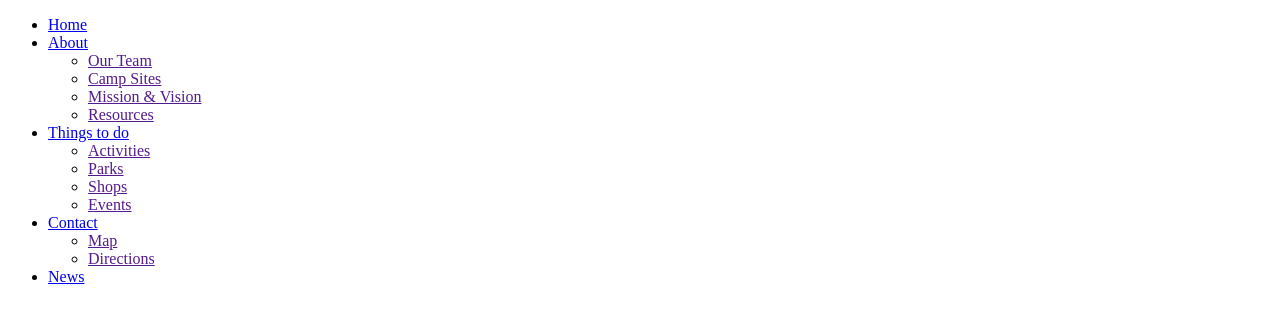
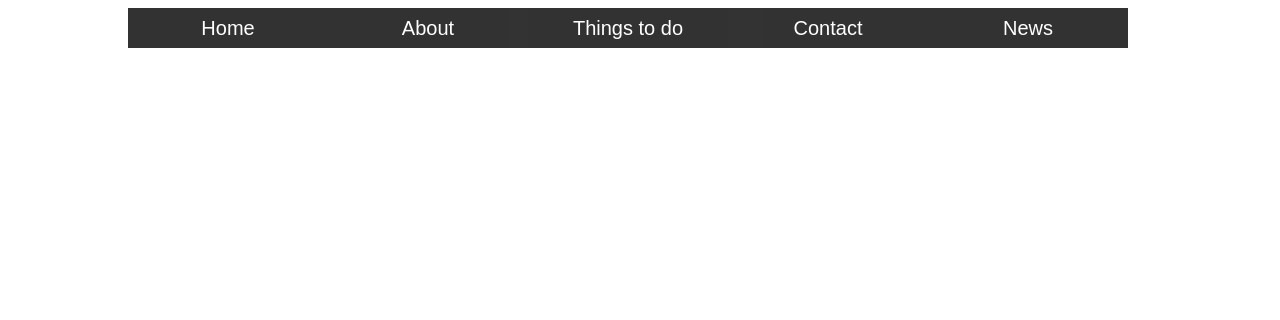
Before and after one commit to NolzBTW/test, a plain HTML site: page index.html in a window 1280 px wide. Drawn offline with Linux system fonts and the light colour scheme; files that its build step writes are made by us from their sources.

Commit message:
Update index.html

```diff
--- a/index.html
+++ b/index.html
@@ -2,7 +2,7 @@
 <html>
 <head>
  <title>transarent nav bar</title>
- <link rel="style" type="text/css" href="css/style.css" />
+ <link rel="stylesheet" type="text/css" href="css/style.css" />
 </head>
 <body>
 
```
